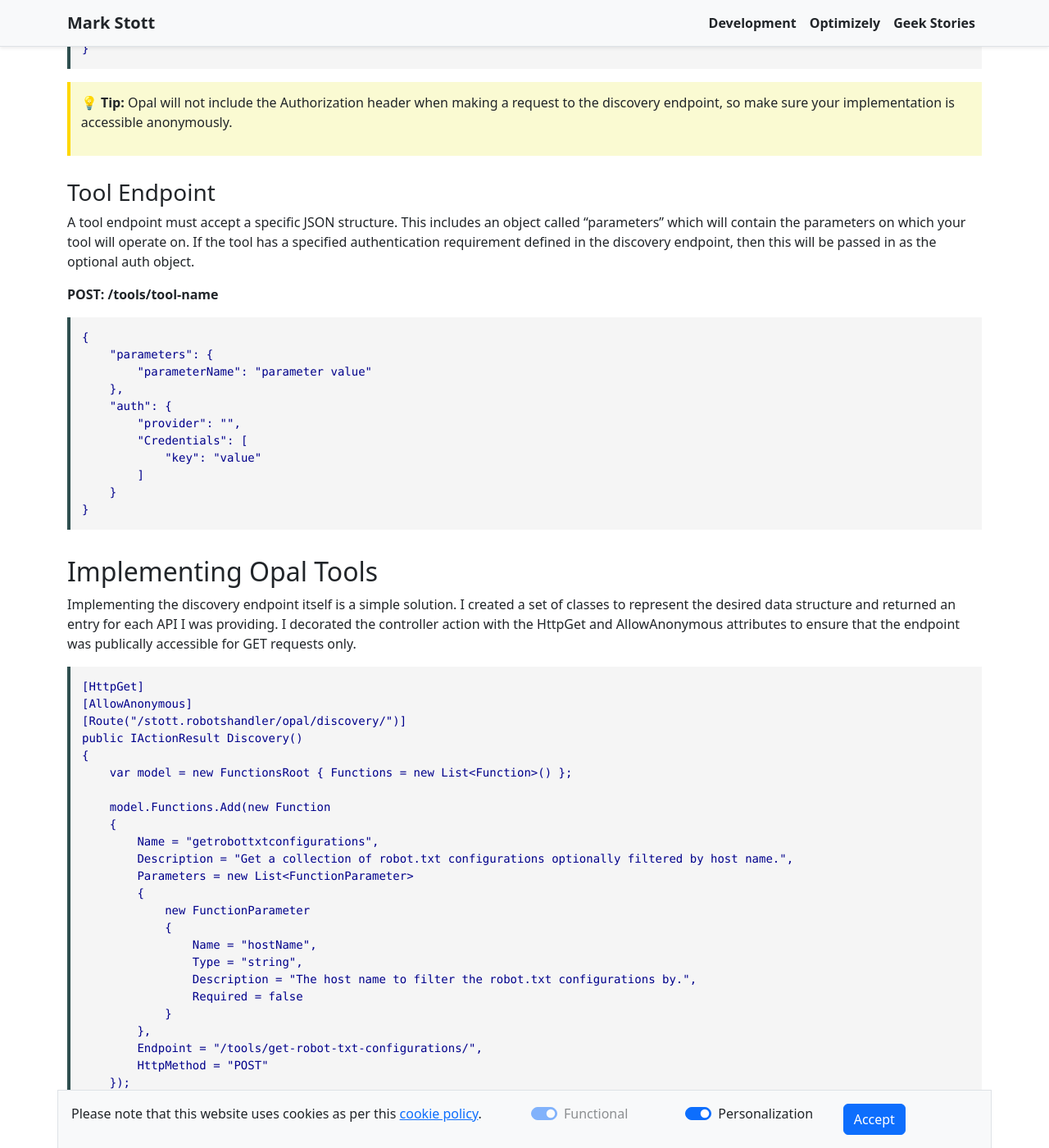
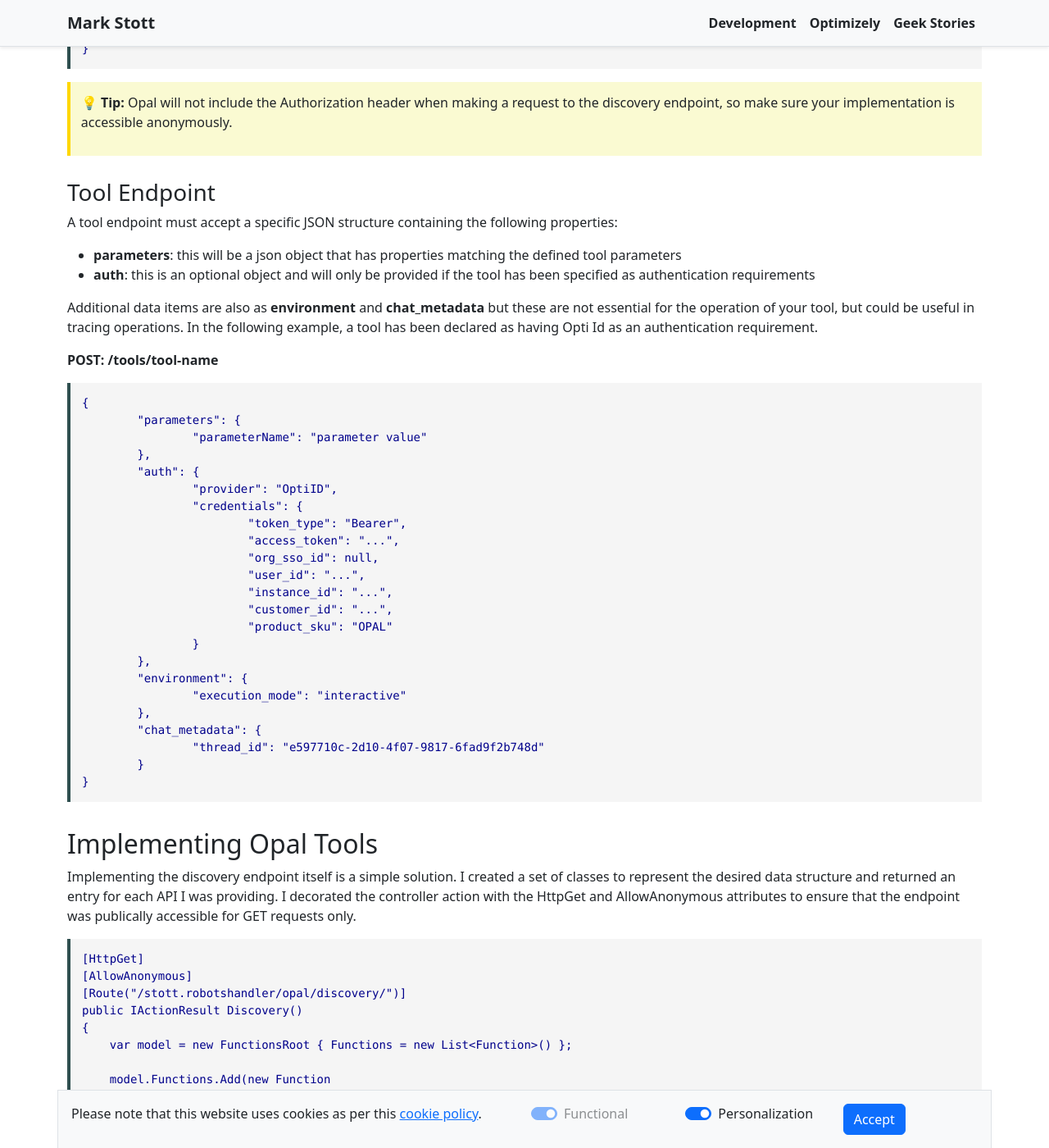
Before and after one commit to GeekInTheNorth/GeekInTheNorth.github.io, a Jekyll site: the page built from _posts/2025-09-09-creating-opal-tools.md, in a window 1280 px wide and 1400 px high, scrolled down 1703 px. Shown: the whole window at 82% size. Built offline with Jekyll 4.4.1, drawn with Linux system fonts in a browser that asks for light colours; some of the changed text lies outside the part shown.

Commit message:
Add details around tools requiring authentication.

````diff
--- a/_posts/2025-09-09-creating-opal-tools.md
+++ b/_posts/2025-09-09-creating-opal-tools.md
@@ -64,20 +64,37 @@ The discovery endpoint JSON must contain a functions array which contains an ent
 
 ### Tool Endpoint
 
-A tool endpoint must accept a specific JSON structure.  This includes an object called "parameters" which will contain the parameters on which your tool will operate on.  If the tool has a specified authentication requirement defined in the discovery endpoint, then this will be passed in as the optional auth object.
+A tool endpoint must accept a specific JSON structure containing the following properties:
+
+- **parameters**: this will be a json object that has properties matching the defined tool parameters
+- **auth**: this is an optional object and will only be provided if the tool has been specified as authentication requirements
+
+Additional data items are also as **environment** and **chat_metadata** but these are not essential for the operation of your tool, but could be useful in tracing operations.  In the following example, a tool has been declared as having Opti Id as an authentication requirement.
 
 **POST: /tools/tool-name**
 ```json
 {
-    "parameters": {
-        "parameterName": "parameter value"
-    },
-    "auth": {
-        "provider": "",
-        "Credentials": [
-            "key": "value"
-        ]
-    }
+	"parameters": {
+		"parameterName": "parameter value"
+	},
+	"auth": {
+		"provider": "OptiID",
+		"credentials": {
+			"token_type": "Bearer",
+			"access_token": "...",
+			"org_sso_id": null,
+			"user_id": "...",
+			"instance_id": "...",
+			"customer_id": "...",
+			"product_sku": "OPAL"
+		}
+	},
+	"environment": {
+		"execution_mode": "interactive"
+	},
+	"chat_metadata": {
+		"thread_id": "e597710c-2d10-4f07-9817-6fad9f2b748d"
+	}
 }
 ```
 
@@ -119,15 +136,38 @@ public IActionResult Discovery()
 
 As I was aiming to support multiple endpoints with the same model structure, I used generics to create a wrapping object using the specific content model required by my API.  This would then be added as a parameter for my endpoint methods with the FromBody attribute to ensure the model was pulled from the request body.
 
-```C#
+```csharp
 public class ToolRequest<TModel> where TModel : class
 {
+    [JsonPropertyName("parameters")]
     public TModel Parameters { get; set; }
 }
 
 public class GetRobotTextConfigurationsQuery
 {
     public string HostName { get; set; }
+}
+```
+
+If your tool needs to have authentication passed into it, then you can extend this wrapping object to contain the authentication data like so:
+
+```csharp
+public class AuthenticatedToolRequest<TModel> where TModel : class
+{
+    [JsonPropertyName("parameters")]
+    public TModel Parameters { get; set; }
+
+    [JsonPropertyName("auth")]
+    public AuthData Auth { get; set; }
+}
+
+public class AuthData
+{
+    [JsonPropertyName("provider")]
+    public string Provider { get; set; } = string.Empty;
+
+    [JsonPropertyName("credentials")]
+    public Dictionary<string, object> Credentials { get; set; } = new Dictionary<string, object>();
 }
 ```
 
````
